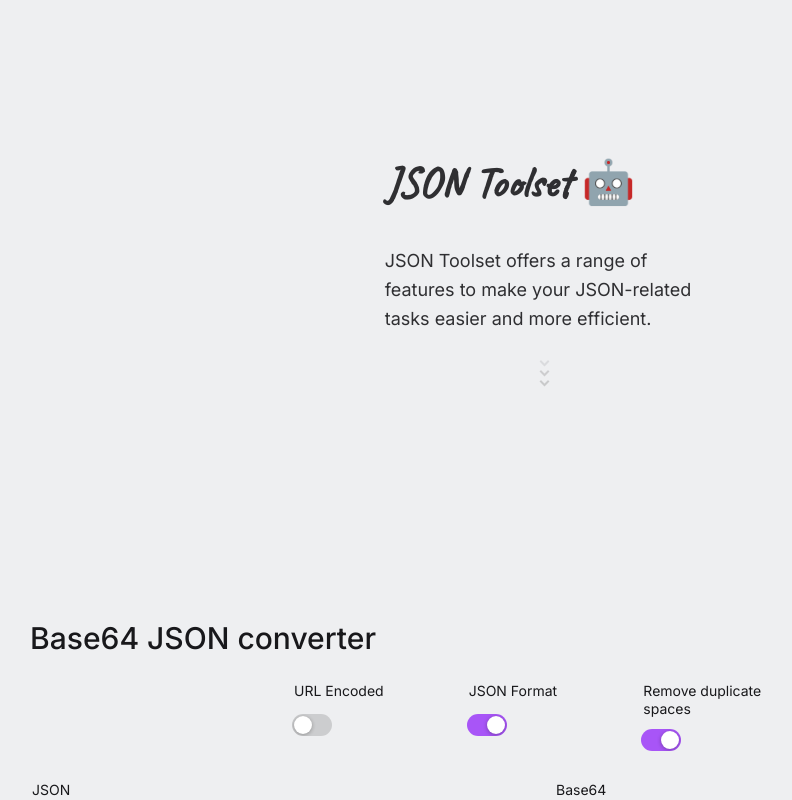
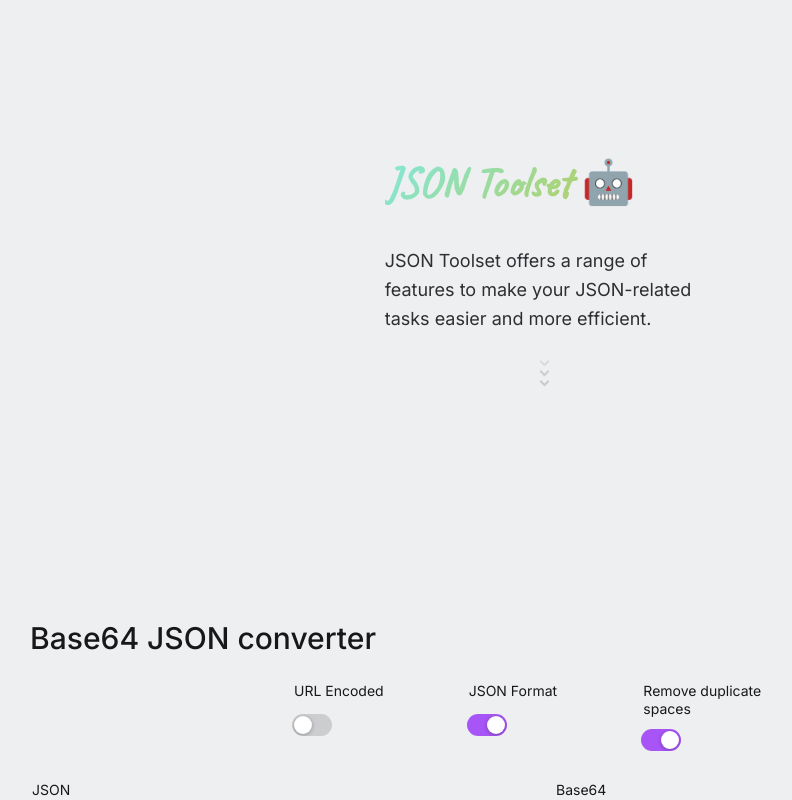
Before and after one commit to marc-x-andre/tools, a Vue app: page / in a window 1280 px wide. Shown: the whole page, without its empty margins (98-890 px from the left). Built offline with nearby package versions, Linux system fonts and the light colour scheme.

Commit message:
Funky stuff

```diff
--- a/src/layout/MainLayout.vue
+++ b/src/layout/MainLayout.vue
@@ -63,7 +63,9 @@
     </div>
     <div class="centered">
       <p class="muteted">
-        Copyright © 2023 Marc-André Daigneault. All rights reserved.
+        Copyright © 2023
+        <a href="https://marcxandre.dev/">Marc-André Daigneault</a>
+        | All rights reserved.
       </p>
     </div>
   </n-layout>
--- a/src/views/Landing/Introduction.vue
+++ b/src/views/Landing/Introduction.vue
@@ -2,7 +2,10 @@
   <n-grid :cols="isTablet ? 1 : 3" :x-gap="40" class="introduction">
     <n-gi></n-gi>
     <n-gi>
-      <h1 class="handwrite" style="font-size: 2.4em">JSON Toolset 🤖</h1>
+      <h1 class="handwrite" style="font-size: 2.4em">
+        <span class="gradient text">JSON Toolset </span>
+        🤖
+      </h1>
       <p>
         JSON Toolset offers a range of features to make your JSON-related tasks
         easier and more efficient.
```
